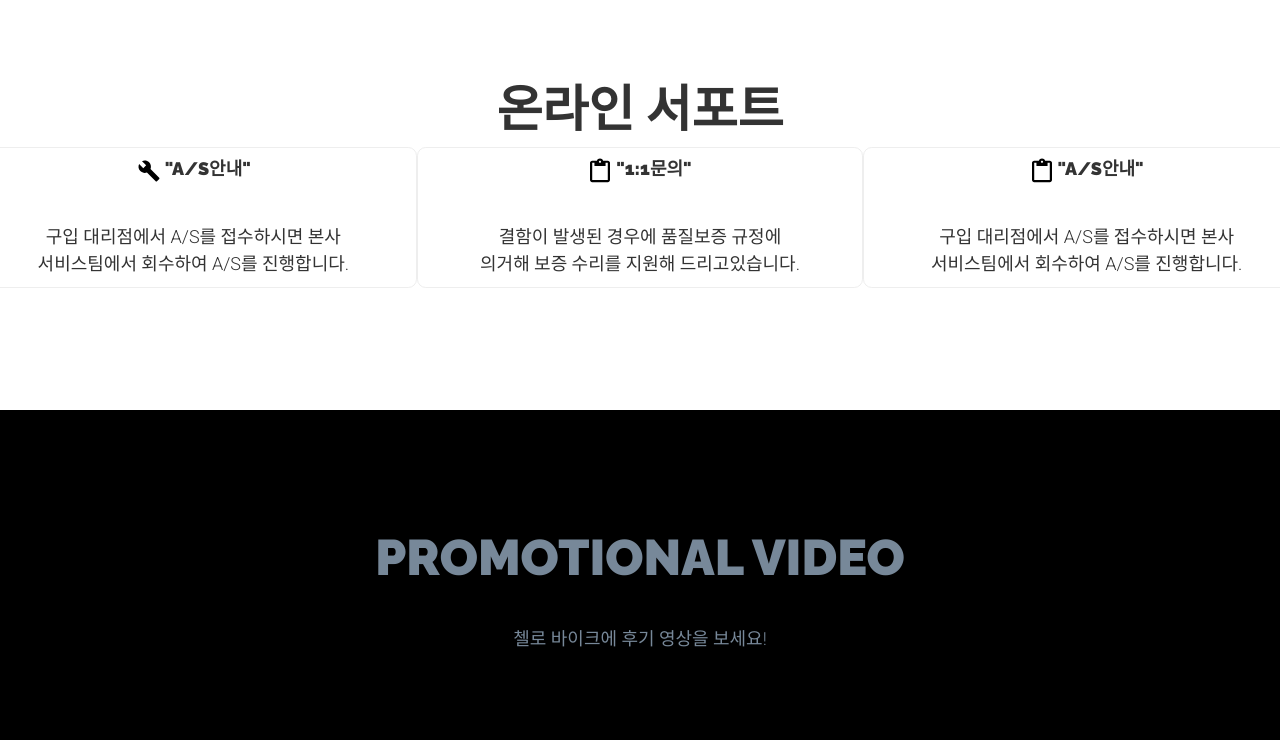
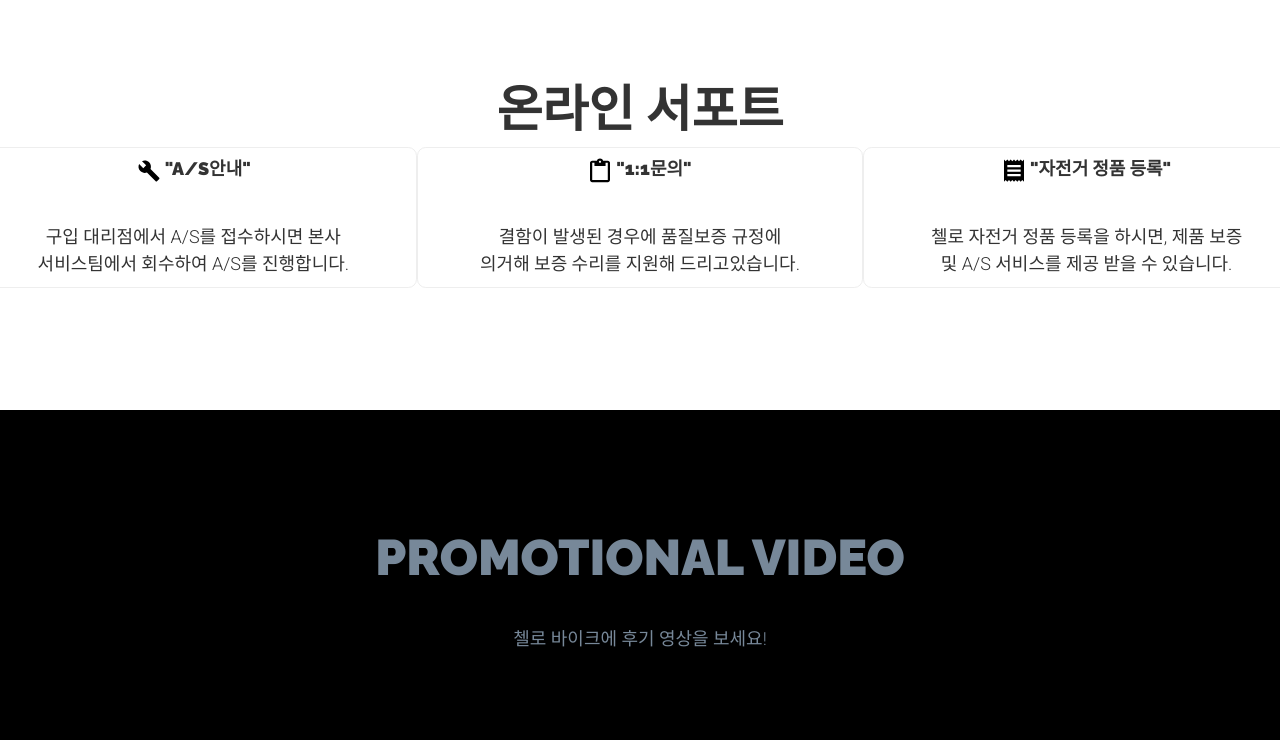
Before and after one commit to ckdgus12/ckdgus12.github.io, a plain HTML site: page cholo.html in a window 1280 px wide. Shown: the part 2585-3325 px from the top of the page. Drawn offline with Linux system fonts and the light colour scheme; files whose address does not match are found by name.

Commit message:
진짜끝..

```diff
--- a/cholo.html
+++ b/cholo.html
@@ -305,13 +305,13 @@
                 <div class="col-12 col-md-4" style="border: 1px solid #eee; border-radius: 0.875rem;" >
                         <div class="support-item d-flex">
                             <h4 class="fs-md suit">
-                                <img src="/docs/img/icon_consult (1).svg" alt="a/s">
-                                "A/S안내"
+                                <img src="/docs/img/icon_bike-registor.svg" alt="a/s">
+                                "자전거 정품 등록"
                             </h4>
                             <p class="fs-md-18 desc c-666" >
-                                구입 대리점에서 A/S를 접수하시면 본사
+                                첼로 자전거 정품 등록을 하시면, 제품 보증
                                 <br>
-                                서비스팀에서 회수하여 A/S를 진행합니다.
+                                및 A/S 서비스를 제공 받을 수 있습니다.
                             </p>
                         </div>
                 </div>
```
Also changed, not shown: docs/img/icon_bike-registor.svg (added).
